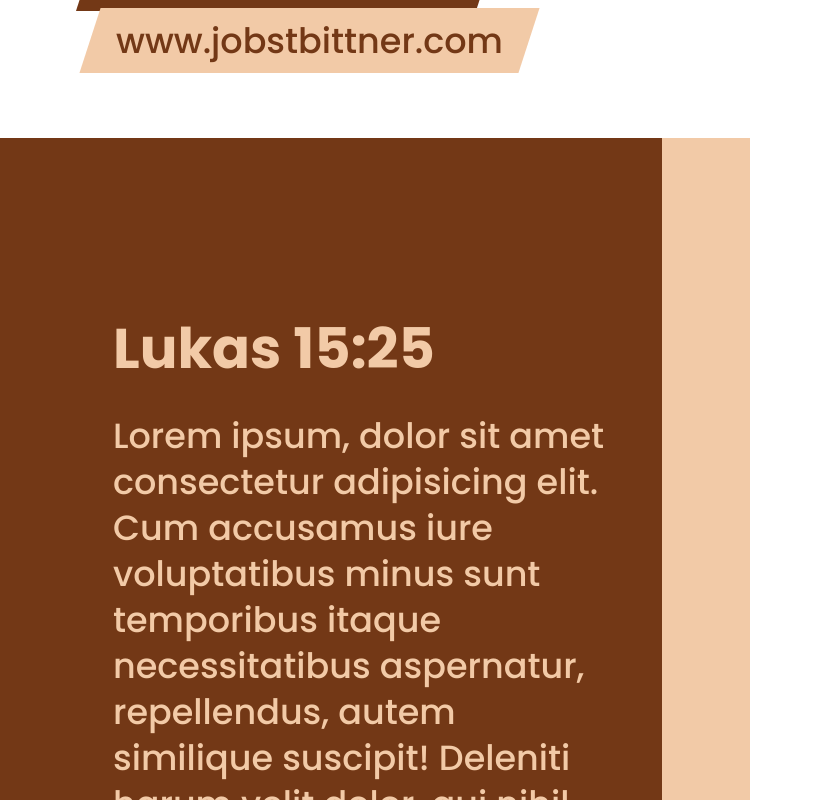
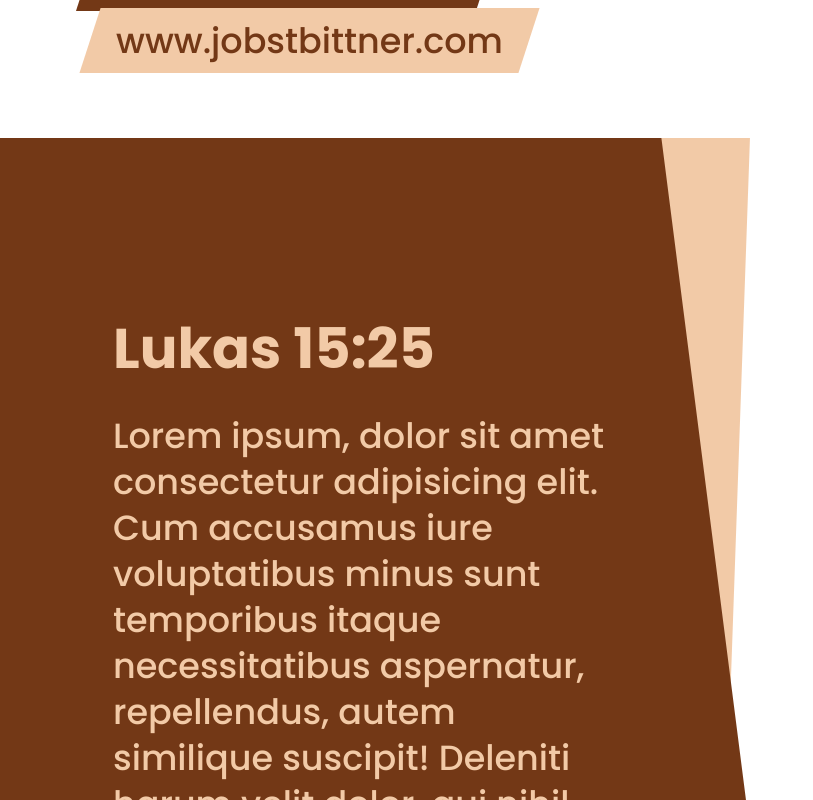
Before and after one commit to cniklas/tmt-image-generator, a Svelte app: page / in a window 1280 px wide. Shown: the part 500-1300 px from the top of the page, without its empty margins (0-813 px from the left). Built offline with nearby package versions, Linux system fonts and the light colour scheme.

Commit message:
Diagonal-Flächen

```diff
--- a/src/App.svelte
+++ b/src/App.svelte
@@ -150,6 +150,7 @@ import TailwindCSS from './components/TailwindCSS.svelte';
 }
 
 .golden-ratio {
+	height: 1080px;
 }
 
 .golden-ratio .layers {
@@ -167,21 +168,17 @@ import TailwindCSS from './components/TailwindCSS.svelte';
 	z-index: -1;
 }
 
+/* @apply bg-peach; */
 .golden-ratio .layers::before {
-	@apply bg-peach;
+	background-image: linear-gradient(92.015131deg, var(--color-peach) 749px, transparent 750px);
 	width: 75em;
 }
 
+/* @apply bg-chocolate; */
 .golden-ratio .layers::after {
-	@apply bg-chocolate;
-	width: 66.2em;
+	background-image: linear-gradient(262.718331deg, transparent 137px, var(--color-chocolate) 138px);
+	width: 80em;
 }
-
-.golden-ratio .headline,
-.golden-ratio .copy {
-}
-
-.golden-ratio .headline {}
 
 .golden-ratio .headline .text {
 	/* font-size: 5.676194em; */
--- a/src/components/TailwindCSS.svelte
+++ b/src/components/TailwindCSS.svelte
@@ -1,5 +1,10 @@
 <style global>
-	@tailwind base; /* Preflight will be injected here */
-	@tailwind components;
-	@tailwind utilities;
+:root {
+	--color-chocolate: #733816;
+	--color-peach: #f2caa7;
+}
+
+@tailwind base; /* Preflight will be injected here */
+@tailwind components;
+@tailwind utilities;
 </style>
--- a/tailwind.config.js
+++ b/tailwind.config.js
@@ -18,8 +18,10 @@ module.exports = {
 			colors: {
 				// 'light-blue': colors.lightBlue,
 				// cyan: colors.cyan,
-				chocolate: '#733816',
-				peach: '#f2caa7'
+				// chocolate: '#733816',
+				// peach: '#f2caa7'
+				chocolate: 'var(--color-chocolate)',
+				peach: 'var(--color-peach)'
 			},
 		},
 	},
```
